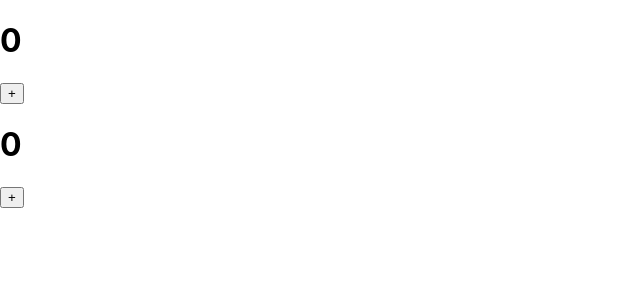
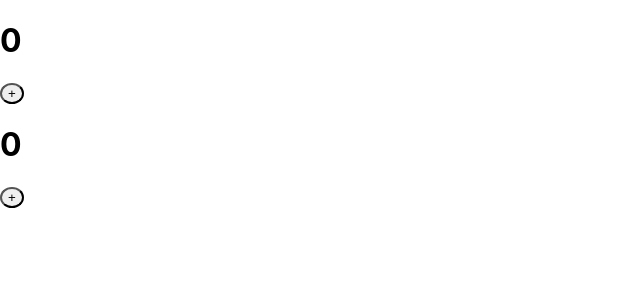
Before and after one commit to coderoadpl/frontend--testing-react--task-6, a React (Create React App) app: page / in a window 1280 px wide. Shown: the top 300 px of the page, without its empty margins (0-640 px from the left). Built offline with nearby package versions, Linux system fonts and the light colour scheme.

Commit message:
Snapshots updated due to `Button` change

```diff
--- a/src/Button.js
+++ b/src/Button.js
@@ -9,6 +9,7 @@ export const Button = (props) => {
 
   return (
     <button
+      style={{ borderRadius: '50%' }}
       {...otherProps}
     >
       {children}
```
Also changed, not shown: 2 other files (tests, documents, lock files or other folders).
